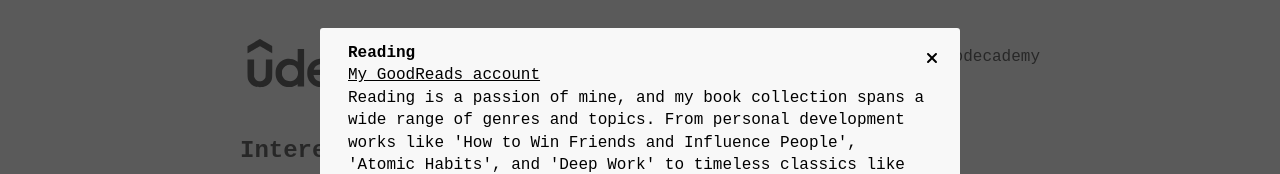
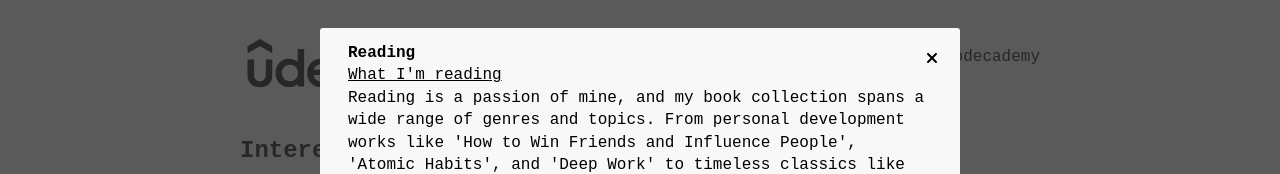
Before and after one commit to zacnation/react-portfolio, a React (Vite) app: page / in a window 1280 px wide. Both pictures are taken after a click on the button "Reading". Shown: the part 1373-1547 px from the top of the page. Built offline with nearby package versions, Linux system fonts and the light colour scheme.

Commit message:
Add dynamic link text to modal

```diff
--- a/src/components/About.jsx
+++ b/src/components/About.jsx
@@ -88,6 +88,7 @@ export default function About(props) {
             'https://www.goodreads.com/review/list/169529187-zac?shelf=read'
           }
           imgSrc={'public/goodreads.png'}
+          linkText={"What I'm reading"}
         />
         <Modal
           title={'BSL'}
--- a/src/components/Modal.jsx
+++ b/src/components/Modal.jsx
@@ -45,7 +45,7 @@ export default function Modal(props) {
           >
             <h2 className="font-bold">{props.title}</h2>
             <a href={props.urlSrc} className="underline">
-              My GoodReads account
+              {props.linkText}
             </a>
             <p>{props.description}</p>
             <img src={props.imgSrc} alt="" className="m-auto" />
@@ -69,4 +69,5 @@ Modal.propTypes = {
   iconSrc: PropTypes.string.isRequired,
   urlSrc: PropTypes.string.isRequired,
   imgSrc: PropTypes.string.isRequired,
+  linkText: PropTypes.string,
 };
```
